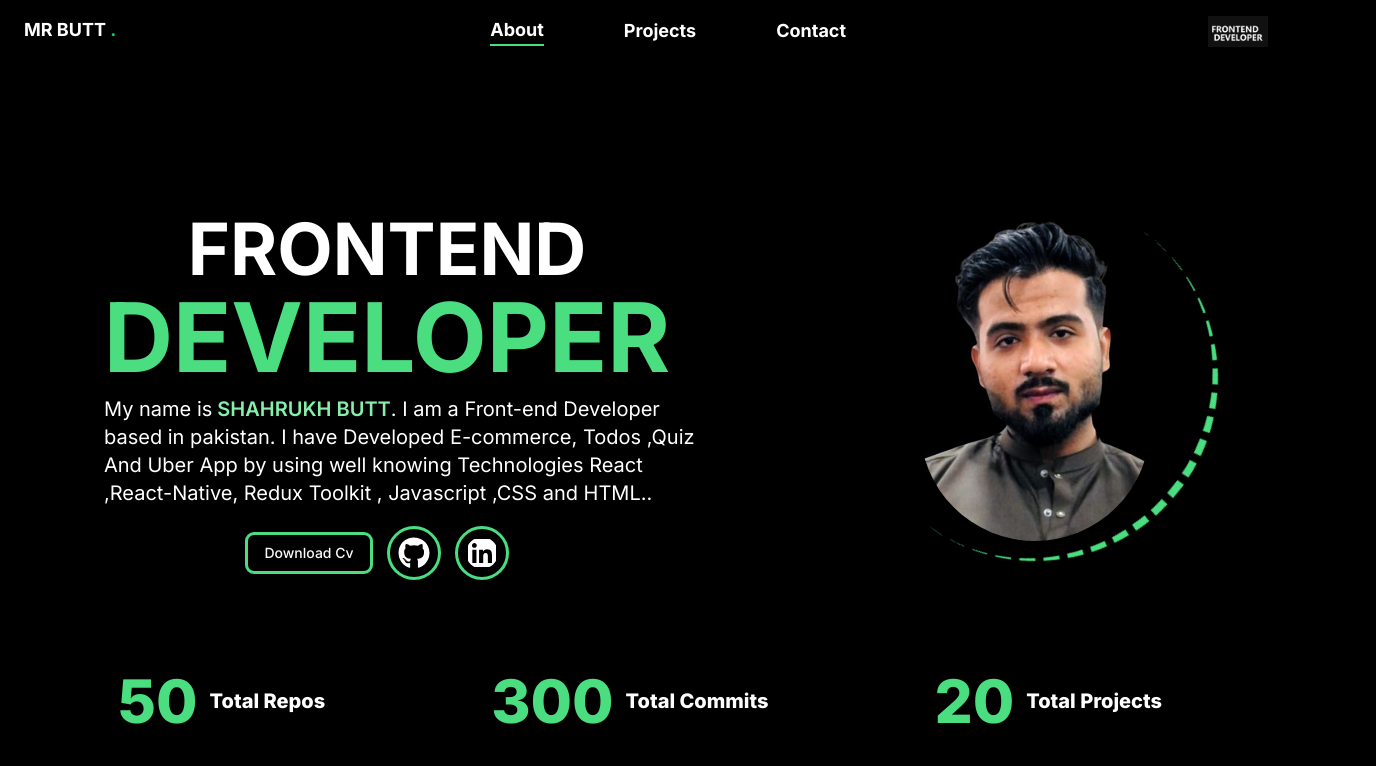
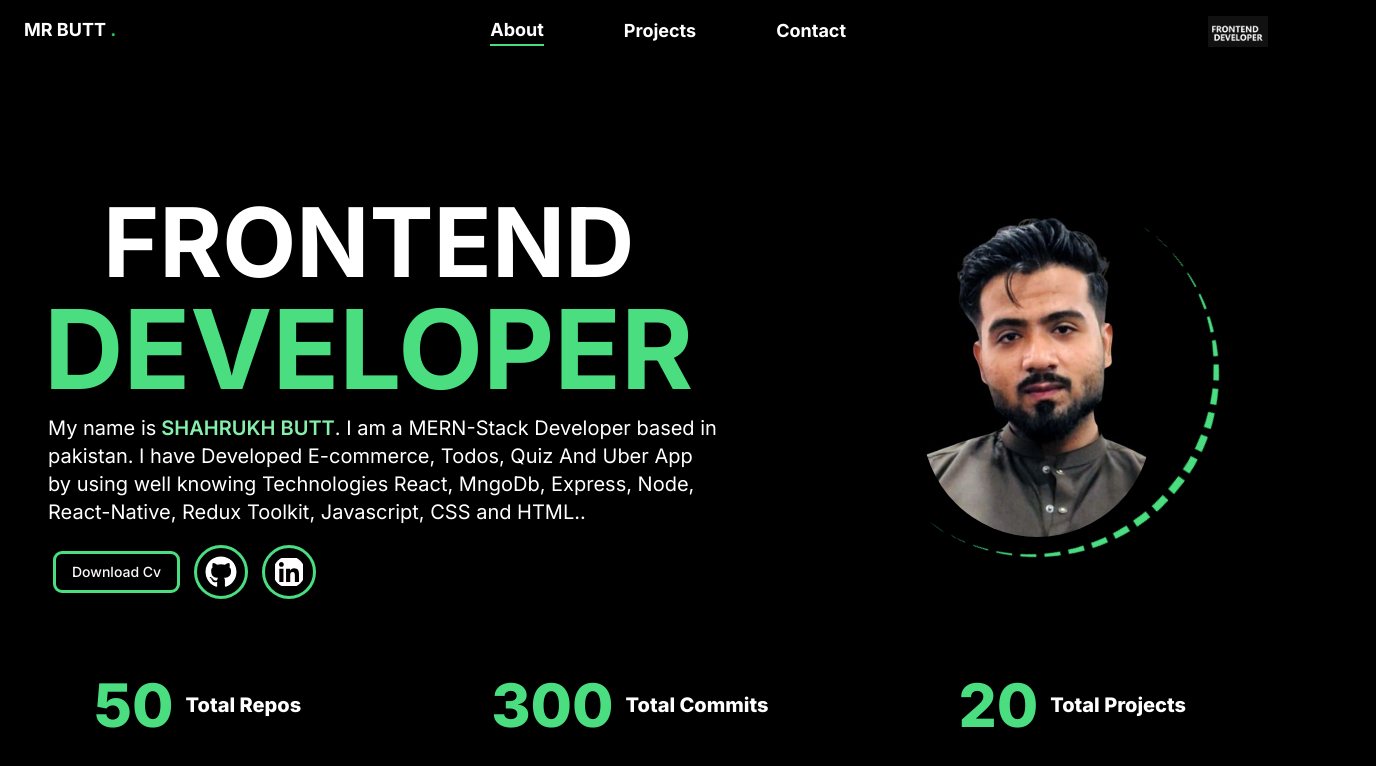
Before and after one commit to Shahrukh-butt804/Portfolio, a Next.js app: page / in a window 1280 px wide. Shown: the top 766 px of the page, 1376 px wide, since content can reach past the window. Built offline with nearby package versions, Linux system fonts and the light colour scheme.

Commit message:
update portfolio

```diff
--- a/src/app/layout.tsx
+++ b/src/app/layout.tsx
@@ -2,18 +2,15 @@ import type { Metadata } from "next";
 import { Inter } from "next/font/google";
 import "./globals.css";
 
+import Nav from "../components/ui/myNavbar";
 
-import Nav from "../components/ui/myNavbar"
-
-import  PageTransition  from "../components/ui/pageTransition";
+import PageTransition from "../components/ui/pageTransition";
 import StairTransition from "../components/ui/StairTransition";
-
-
 
 const inter = Inter({ subsets: ["latin"] });
 
 export const metadata: Metadata = {
-  title: "Create Next App",
+  title: "Shahrukh Butt",
   description: "Generated by create next app",
 };
 
@@ -28,7 +25,7 @@ export default function RootLayout({
         <Nav />
         <StairTransition />
         <PageTransition>{children}</PageTransition>
-        </body>
+      </body>
     </html>
   );
 }
--- a/src/app/page.tsx
+++ b/src/app/page.tsx
@@ -1,102 +1,115 @@
-'use client'
+"use client";
 
 import { Button } from "@/components/ui/button";
-import SpinnerImage from "../components/ui/SpinnerImage"
+import SpinnerImage from "../components/ui/SpinnerImage";
 // import pdf from "../../public/Shahrukh_butt"
 
 // React framer
-import { motion } from "framer-motion"
+import { motion } from "framer-motion";
 
 // For Logos
 import { FaGithub, FaLinkedin } from "react-icons/fa";
 
-
 // external libaray for count
-import CountUp from 'react-countup';
+import CountUp from "react-countup";
 
 export default function Home() {
-
   let status = [
     {
       text: "Repos",
-      value: 50
+      value: 50,
     },
     {
       text: "Commits",
       value: 300,
-
     },
     {
       text: "Projects",
-      value: 20
-    }
-  ]
-
+      value: 20,
+    },
+  ];
 
   return (
-    <div className="bg-black sm:mb-10 lg:mb-0 md:-mt-7">
+    <div className="bg-black sm:mb-10 lg:mb-0 md:-mt-7 ">
       {/* Hero section */}
-      <div className="container px-3 lg:ms-24 flex justify-self-start items-center flex-col-reverse md:flex-row ">
-        <div className="container mb-4 lg:ms-[-60px] lg:h-[80vh] lg:flex-col lg:items-center lg:justify-center lg:flex-shrink-2
-    block lg:flex ">
+      <div className="container px-3 flex justify-center items-center   flex-col-reverse md:flex-row ">
+        <div
+          className="container mb-4 lg:ms-[-20px] lg:h-[80vh] lg:flex-col lg:items-center lg:justify-center lg:flex-shrink-2
+    block lg:flex "
+        >
           <motion.h4
             animate={{ y: 80, opacity: 1 }}
             transition={{ delay: 0.7 }}
-            className="text-white text-5xl opacity-0 mb-20 lg:ms-5 lg:text-7xl font-bold ">
+            className="text-white text-5xl opacity-0 mb-20 lg:ms-5 lg:text-8xl font-bold "
+          >
             FRONTEND
           </motion.h4>
           <motion.p
             initial={{ x: -100, opacity: 0 }}
             transition={{ duration: 0.1, delay: 0.6 }}
-            animate={{ opacity: 1, x: 0 }} className="text-green-400 mt-1 opacity-0 text-5xl lg:ms-5 lg:text-8xl font-bold ">
+            animate={{ opacity: 1, x: 0 }}
+            className="text-green-400 mt-1 opacity-0 text-5xl lg:ms-5 lg:text-[110px] font-bold "
+          >
             DEVELOPER
           </motion.p>
 
-          <motion.h2 animate={{ opacity: 1, scale: 1, y: 10 }} className="text-lg mt-[-10] w-full opacity-50 text-white lg:ms-12 lg:text-xl " >My name is
-            <span className="text-green-300 uppercase font-semibold"> Shahrukh Butt</span>
-            . I am a Front-end Developer based in pakistan. I have Developed E-commerce, Todos ,Quiz And Uber App by using well knowing Technologies React ,React-Native, Redux Toolkit , Javascript ,CSS and HTML..</motion.h2>
-
+          <motion.h2
+            animate={{ opacity: 1, scale: 1, y: 10 }}
+            className="text-lg mt-[-10] w-full opacity-50 text-white lg:ms-12 lg:text-xl "
+          >
+            My name is
+            <span className="text-green-300 uppercase font-semibold">
+              {" "}
+              Shahrukh Butt
+            </span>
+            . I am a MERN-Stack Developer based in pakistan. I have Developed
+            E-commerce, Todos, Quiz And Uber App by using well knowing
+            Technologies React, MngoDb, Express, Node, React-Native, Redux
+            Toolkit, Javascript, CSS and HTML..
+          </motion.h2>
 
           {/* buttons for download CV and social media */}
-          <div className=" flex items-center gap-5 mt-8">
+          <div className="lg:px-8 flex lg:self-start items-center gap-5 mt-8">
             <a href="/Shahrukh_butt.pdf" download>
-            <Button className="outline outline-green-400 bg-transparent hover:text-green-400">Download Cv</Button>
+              <Button className="outline outline-green-400 bg-transparent hover:text-green-400">
+                Download Cv
+              </Button>
             </a>
             <a href="https://github.com/Shahrukh-butt804" target="_blank">
               <FaGithub className="text-white text-5xl rounded-full outline outline-green-400 p-2 hover:text-green-400 " />
             </a>
-            <a href="https://www.linkedin.com/in/shahrukh-butt-511b622b7" target="_blank">
+            <a
+              href="https://www.linkedin.com/in/shahrukh-butt-511b622b7"
+              target="_blank"
+            >
               <FaLinkedin className="text-white text-5xl rounded-full outline outline-green-400 p-2 hover:text-green-400 " />
             </a>
-
           </div>
-
-
         </div>
 
         {/* Image Inside The Spinner */}
-        <div className="container mt-2 -mb-1">
+        <div className="container lg:me-[-80px] mt-2 -mb-1 lg:mb-1">
           <SpinnerImage />
-          <div>
-          </div>
+          <div></div>
         </div>
-
       </div>
 
       {/* Status With CountUp */}
-      <div className="container  flex md:flex-row flex-col justify-evenly items-center flex-wrap md:flex-nowrap  gap-4 lg:gap-20 mt-2 lg:-mt-5">
-
-        {status.map((item,index) => (
+      <div className="flex md:flex-row flex-col justify-evenly items-center flex-wrap md:flex-nowrap  gap-4 lg:gap-24 mt-2 lg:-mt-4">
+        {status.map((item, index) => (
           <div key={index} className="flex gap-3 items-center">
-          <CountUp className="text-green-400 text-xl md:text-4xl lg:text-6xl font-extrabold" end={item.value} />
+            <CountUp
+              className="text-green-400 text-xl md:text-4xl lg:text-6xl font-extrabold"
+              end={item.value}
+            />
             <div>
-            <h1 className="text-white font-extrabold text-xl">Total {item.text}</h1>
+              <h1 className="text-white font-extrabold text-xl">
+                Total {item.text}
+              </h1>
             </div>
           </div>
         ))}
-
       </div>
-
     </div>
   );
 }
--- a/src/components/ui/SpinnerImage.jsx
+++ b/src/components/ui/SpinnerImage.jsx
@@ -4,7 +4,6 @@ import Image from 'next/image';
 
 // import myPic from "/public"
 import { motion } from 'framer-motion';
-
 
 const SpinnerImage = () => {
   return (
```
Also changed, not shown: 1 other file (tests, documents, lock files or other folders).
